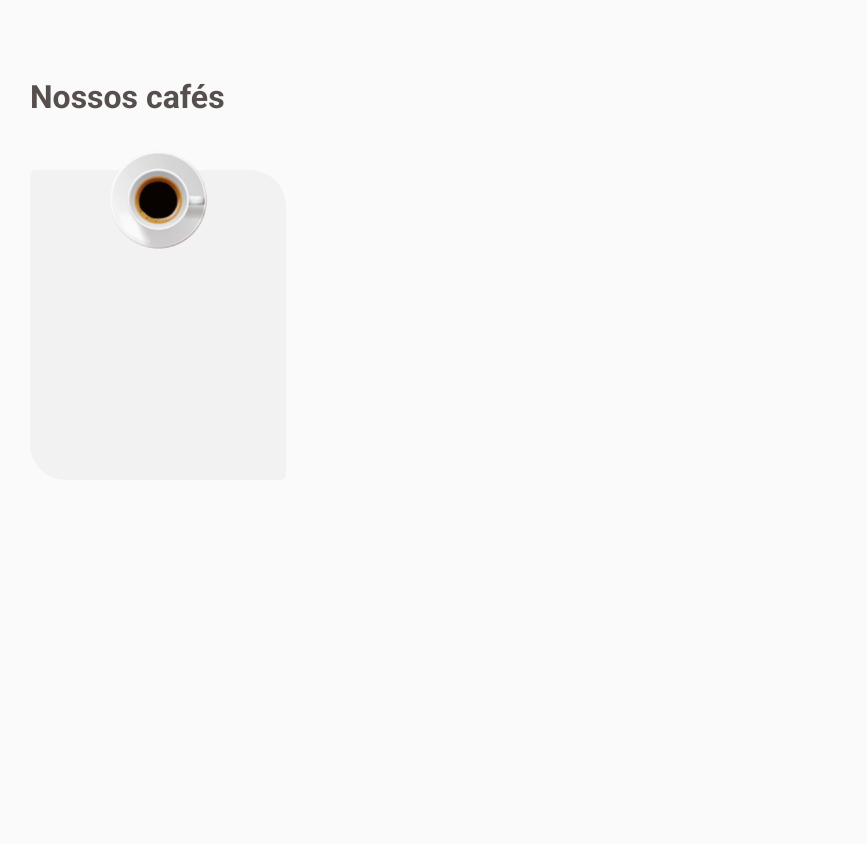
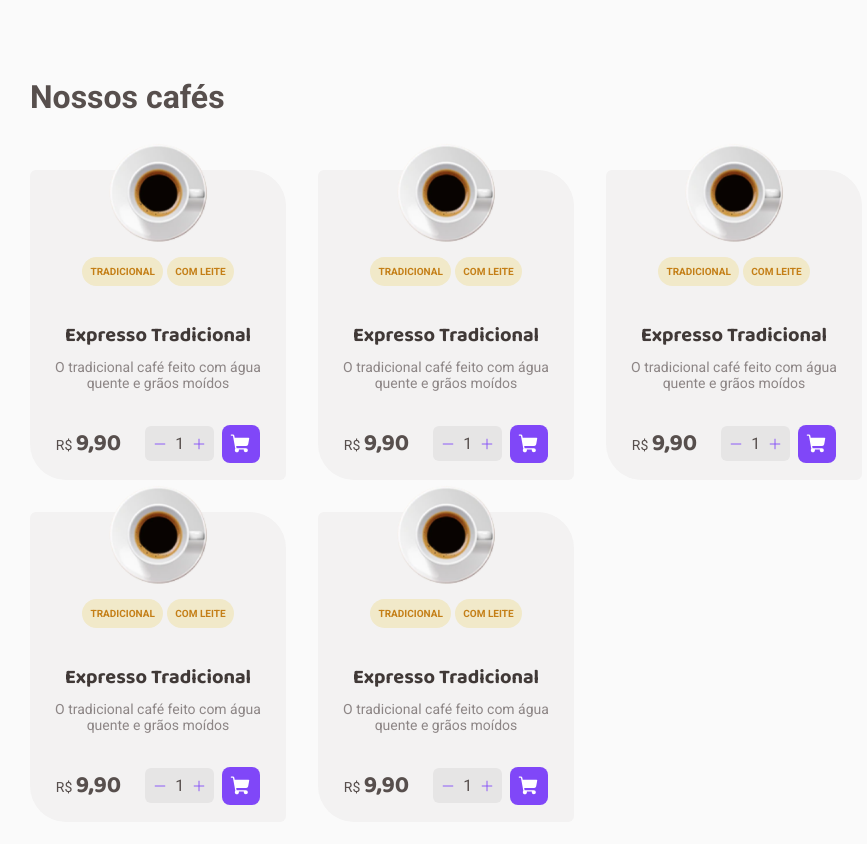
Before and after one commit to EGuerra7/coffee-delivery, a React (Vite) app: page / in a window 1280 px wide. Shown: the part 560-1404 px from the top of the page, without its empty margins (130-997 px from the left). Before the commit the page ends 1088 px from the top, so only its background shows below. Built offline with nearby package versions, Linux system fonts and the light colour scheme.

Commit message:
Coffee card

```diff
--- /dev/null
+++ b/src/components/InputNumber/InputNumber.tsx
@@ -0,0 +1,12 @@
+import { Minus, Plus } from "phosphor-react";
+import { ButtonInputNumber, InputNumberContainer } from "./styles";
+
+export default function InputNumber() {
+  return (
+    <InputNumberContainer>
+        <ButtonInputNumber><Minus size={14}/></ButtonInputNumber>
+        <span>1</span>
+        <ButtonInputNumber><Plus size={14} /></ButtonInputNumber>
+    </InputNumberContainer>
+  )
+}
--- /dev/null
+++ b/src/components/InputNumber/styles.ts
@@ -0,0 +1,28 @@
+import styled from "styled-components";
+
+export const InputNumberContainer = styled.div`
+    display: flex;
+    flex-direction: row;
+    align-items: center;
+    border-radius: 6px;
+    gap: 0.5rem;
+    background-color: ${props => props.theme["base-button"]};
+    padding: 0.5rem;
+    font-size: 1.25;
+`
+
+export const ButtonInputNumber = styled.button`
+    display: flex;
+    align-items: center;
+    background-color: transparent;
+    border: 0;
+    color: ${props => props.theme["purple"]};
+    transition: .1s;
+    cursor: pointer;
+
+    &:hover{
+        color: ${props => props.theme["purple-dark"]};
+        font-weight: bold;
+    }
+
+`
--- a/src/layouts/styles.ts
+++ b/src/layouts/styles.ts
@@ -1,7 +1,7 @@
 import styled from 'styled-components'
 
 export const LayoutContainer = styled.div`
-    width: calc( 100vw - 20rem);
+    width: calc( 100% - 20rem);
     height: 100vh;
     margin: 0 auto;
 
--- a/src/pages/Home/components/CoffeShop/CardCoffee/CardCoffee.tsx
+++ b/src/pages/Home/components/CoffeShop/CardCoffee/CardCoffee.tsx
@@ -1,11 +1,30 @@
-import { CardCoffeeContainer } from "./styles";
+import { CardCoffeeContainer, CoffeeTypes, CoffeeValues, CoffeInfos } from "./styles";
 import ExpressCup from '../../../../../assets/CoffesCup/expresso.svg';
+import InputNumber from "../../../../../components/InputNumber/InputNumber";
+import { ShoppingCart } from "phosphor-react";
 
 export default function CardCoffee() {
   return (
     <CardCoffeeContainer>
         <main>
-            <img src={ExpressCup} />
+            <div>
+                <img src={ExpressCup} />
+                <CoffeeTypes>
+                    <span>TRADICIONAL</span>
+                    <span>COM LEITE</span>
+                </CoffeeTypes>
+            </div>
+            <CoffeInfos>
+                <h3>Expresso Tradicional</h3>
+                <p>O tradicional café feito com água quente e grãos moídos</p>
+            </CoffeInfos>
+            <CoffeeValues>
+                <span className="value"> R$ <b>9,90</b></span>
+                <InputNumber />
+                <button className="shop_btn">
+                    <ShoppingCart size={22} weight="fill"/>
+                </button>
+            </CoffeeValues>
         </main>
     </CardCoffeeContainer>
   )
--- a/src/pages/Home/components/CoffeShop/CardCoffee/styles.ts
+++ b/src/pages/Home/components/CoffeShop/CardCoffee/styles.ts
@@ -13,6 +13,86 @@ export const CardCoffeeContainer = styled.div`
     border-radius: 6px 36px 6px 36px;
 
     main{
-        margin-top: -1.25rem;
+        margin-top: -2.75rem;
+        display: flex;
+        flex-direction: column;
+        align-items: center;
+        justify-content: space-around;
+        text-align: center;
+        width: calc(100% - 1.5rem);
+        height: 120%;
+
+        img{
+            max-width: 7.5rem;
+            max-height: 7.5rem;
+        }
     }
 `
+
+export const CoffeeTypes = styled.div`
+    margin-top: 0.65rem;
+    display: flex;
+    align-items: center;
+    justify-content: center;
+    gap: 0.275rem;
+
+        span{
+            background-color: ${props => props.theme["yellow-light"]};
+            color:  ${props => props.theme["yellow-dark"]};
+            padding: 0.5rem;
+            border-radius: 100px;
+            font-size: 0.625rem;
+            font-weight: bold;
+            line-height: 1.3;
+        }
+`
+
+export const CoffeInfos = styled.div`
+    display: flex;
+    flex-direction: column;
+    gap: 0.5rem;
+
+    h3{
+        font-family: ${props => props.theme["font-balo"]};
+        font-size: 1.25rem;
+        font-weight: bold;
+        color: ${props => props.theme["base-subtitle"]};
+    }
+
+    p {
+        font-size: 0.875rem;
+        color: ${props => props.theme["base-label"]};
+    }
+`
+
+
+export const CoffeeValues = styled.div`
+    display: flex;
+    width: 100%;
+    align-items: center;
+    justify-content: center;
+    gap: 0.5rem;
+
+    .value{
+        font-size: 0.875rem;
+        color: ${props => props.theme["base-text"]};
+        margin-right: 1rem;
+
+        b{
+            font-size: 1.5rem;
+            font-family: ${props => props.theme["font-balo"]};
+        }
+    }
+
+    .shop_btn{
+        background-color: ${props => props.theme.purple};
+        color: ${props => props.theme.white};
+        display: flex;
+        align-items: center;
+        justify-content: center;
+        padding: 8px;
+        border-radius: 8px;
+        border: 0;
+
+    }
+`
--- a/src/pages/Home/components/CoffeShop/CoffeShop.tsx
+++ b/src/pages/Home/components/CoffeShop/CoffeShop.tsx
@@ -7,6 +7,10 @@ export default function CoffeShop() {
         <h1>Nossos cafés</h1>
         <CoffesSection>
             <CardCoffee />
+            <CardCoffee />
+            <CardCoffee />
+            <CardCoffee />
+            <CardCoffee />
         </CoffesSection>
     </CoffeContainer>
   )
```
